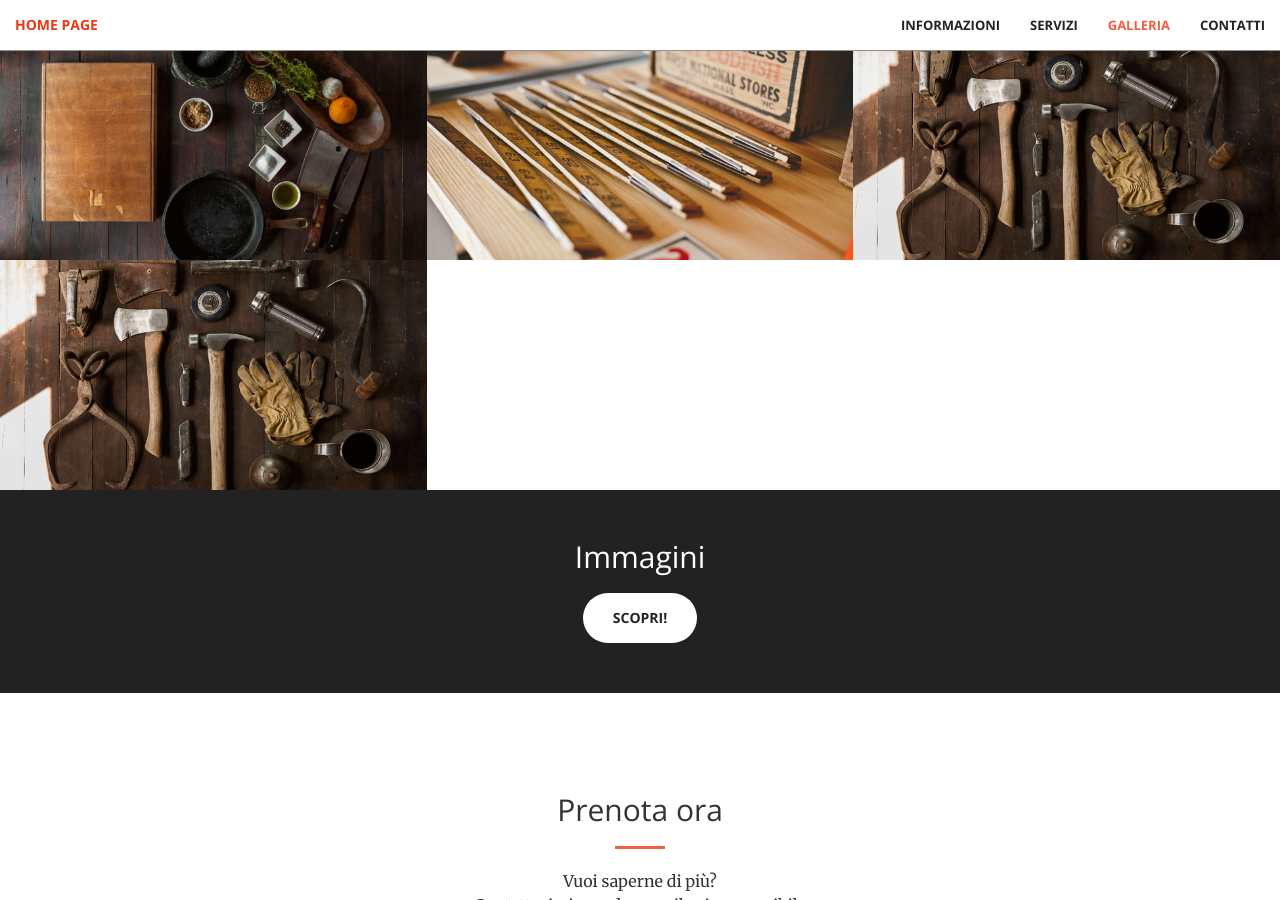
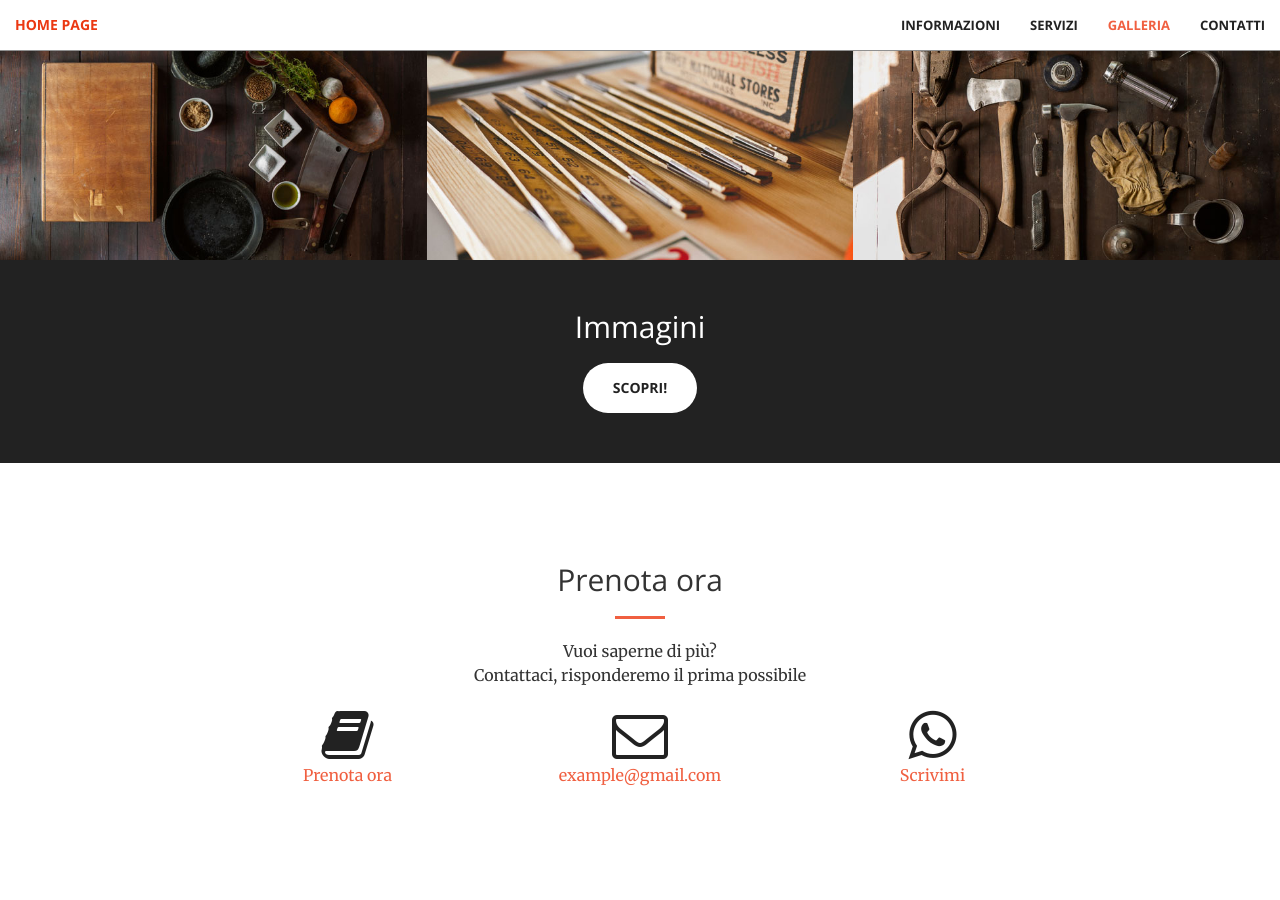
Before and after one commit to teocavaproject/teocavaproject.github.io, a Jekyll site: the page built from index.html, in a window 1280 px wide and 900 px high, scrolled down 1926 px. Built offline with Jekyll 4.4.1, drawn with Linux system fonts in a browser that asks for light colours.

Commit message:
Update portfolio.html

```diff
--- a/_includes/portfolio.html
+++ b/_includes/portfolio.html
@@ -91,21 +91,6 @@
                     </div>
                 </a>
             </div>
-            <div class="col-lg-4 col-sm-6">
-                <a href="#" class="portfolio-box">
-                    <img src="img/portfolio/6.jpg" class="img-responsive" alt="">
-                    <div class="portfolio-box-caption">
-                        <div class="portfolio-box-caption-content">
-                            <div class="project-category text-faded">
-                                Category
-                            </div>
-                            <div class="project-name">
-                                Project Name
-                            </div>
-                        </div>
-                    </div>
-                </a>
-            </div>
         </div>
     </div>
 </section>
```
